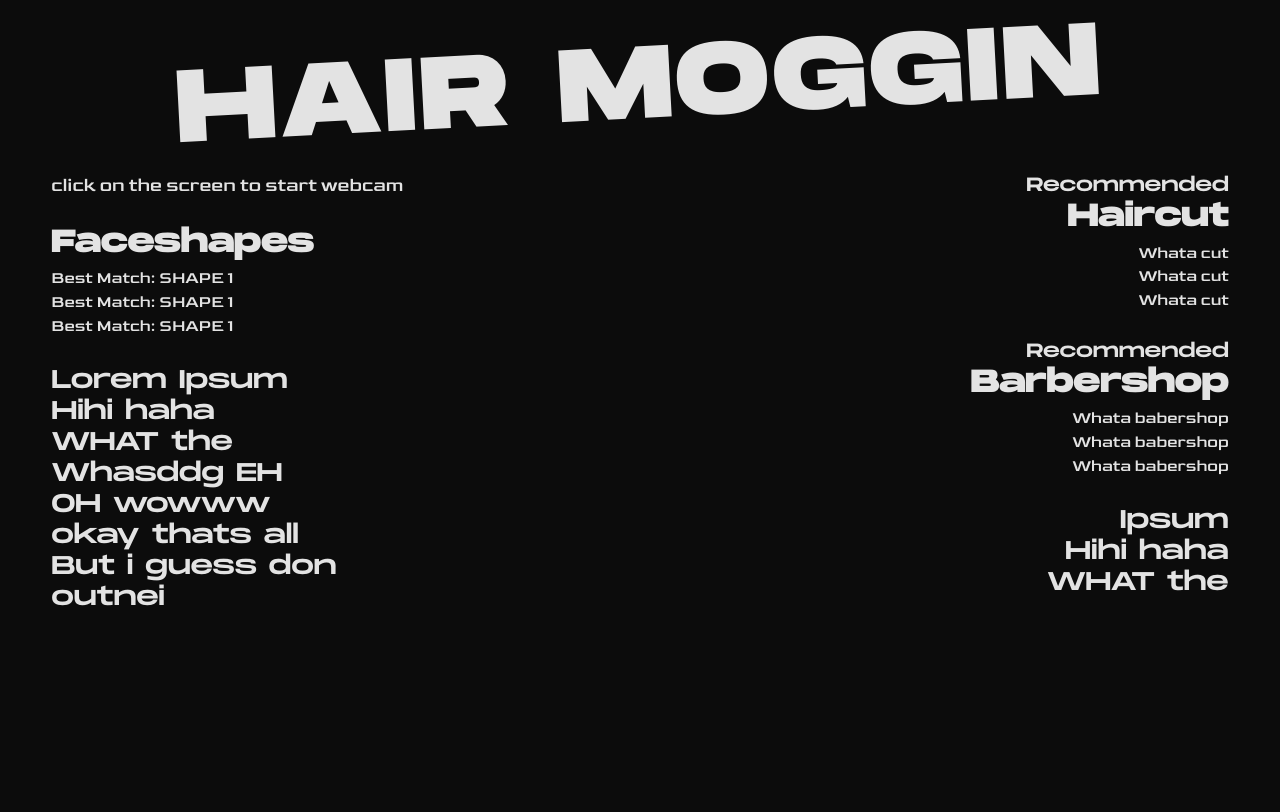
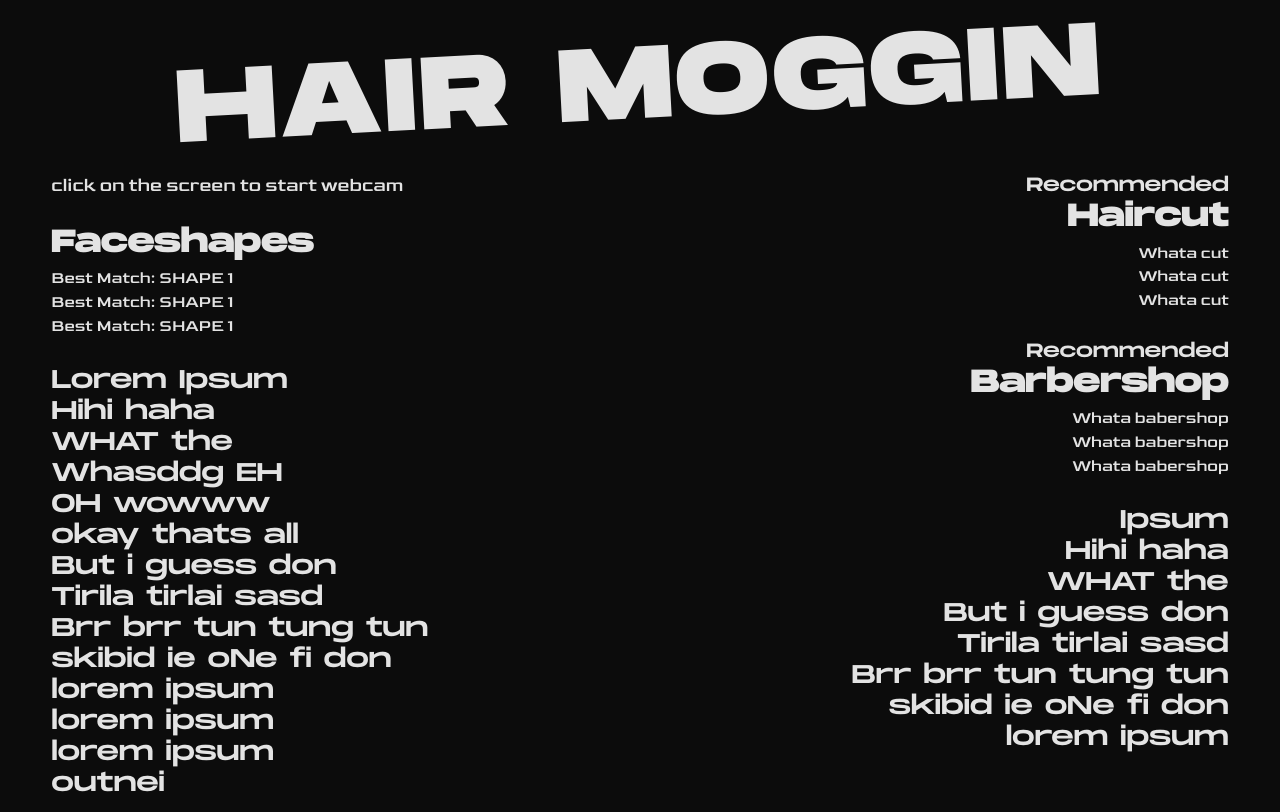
Before and after one commit to PeterHuynh123/Hair-Moggin, a React (Create React App) app: page / in a window 1280 px wide. Built offline with nearby package versions, Linux system fonts and the light colour scheme.

Commit message:
add hover effect for recommend-item

```diff
--- a/src/App.css
+++ b/src/App.css
@@ -112,12 +112,6 @@
   color: #e3e3e3;
 }
 
-.shape {
-  font-family: 'Goldman', sans-serif;
-  font-size: clamp(1rem, 1.3vw, 1.3rem);
-  margin-bottom: 0.3vw;
-}
-
 .recommend {
   margin-bottom: 2vw;
   text-align: right;
@@ -134,6 +128,21 @@
   font-family: 'Goldman', sans-serif;
   font-size: clamp(1rem, 1.3vw, 1.3rem);
   margin-bottom: 0.3vw;
+}
+
+.recommend-item:hover {
+  cursor: pointer;
+  transform: translateY(-0.3vw);
+  text-shadow:
+  0 0 7px #fff,
+  0 0 10px #fff,
+  0 0 21px #fff,
+  0 0 42px rgb(98, 0, 255),
+  0 0 82px rgb(98, 0, 255),
+  0 0 92px rgb(98, 0, 255),
+  0 0 102px rgb(98, 0, 255),
+  0 0 151px rgb(98, 0, 255);
+  transition: transform 0.1s ease-in-out;
 }
 
 .filler {
--- a/src/App.js
+++ b/src/App.js
@@ -11,9 +11,9 @@ function App() {
           <div className="instruct">click on the screen to start webcam</div>
           <div className="faceshapes">
             <h2 className="section-title">Faceshapes</h2>
-            <div className="shape s1">Best Match: SHAPE 1</div>
-            <div className="shape s2">Best Match: SHAPE 1</div>
-            <div className="shape s3">Best Match: SHAPE 1</div>
+            <div className="recommend-item s1">Best Match: SHAPE 1</div>
+            <div className="recommend-item s2">Best Match: SHAPE 1</div>
+            <div className="recommend-item s3">Best Match: SHAPE 1</div>
           </div>
           <div className="filler filler-left">
             Lorem Ipsum<br/>
@@ -23,6 +23,12 @@ function App() {
             OH wowww<br/>
             okay thats all<br/>
             But i guess don<br/>
+            Tirila tirlai sasd<br/>
+            Brr brr tun tung tun <br/>
+            skibid ie oNe fi don<br/>
+            lorem ipsum<br/>
+            lorem ipsum<br/>
+            lorem ipsum<br/>
             outnei
           </div>
         </section>
@@ -44,7 +50,12 @@ function App() {
           <div className="filler filler-right">
             Ipsum<br/>
             Hihi haha<br/>
-            WHAT the
+            WHAT the<br/>
+            But i guess don<br/>
+            Tirila tirlai sasd<br/>
+            Brr brr tun tung tun <br/>
+            skibid ie oNe fi don<br/>
+            lorem ipsum<br/>
           </div>
         </section>
       </main>
--- a/src/index.css
+++ b/src/index.css
@@ -30,3 +30,7 @@ code {
   font-family: source-code-pro, Menlo, Monaco, Consolas, 'Courier New',
     monospace;
 }
+
+html, body {
+  overflow: hidden;
+}
```
